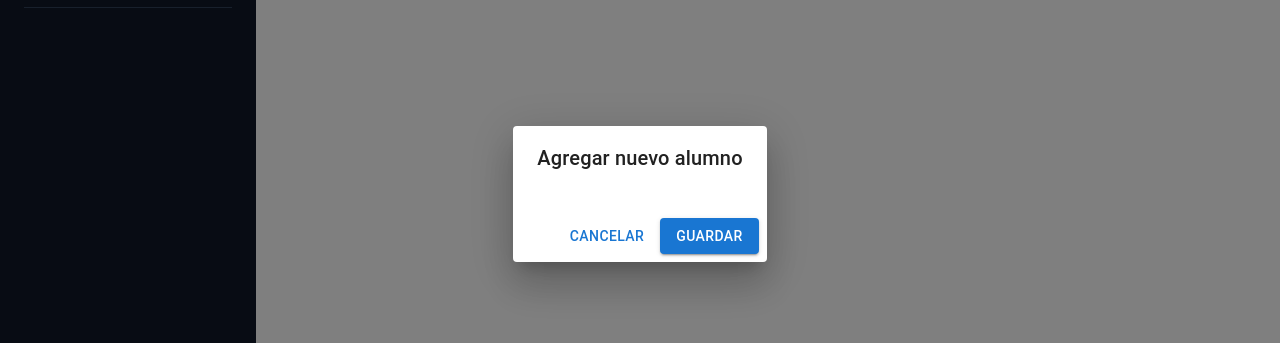
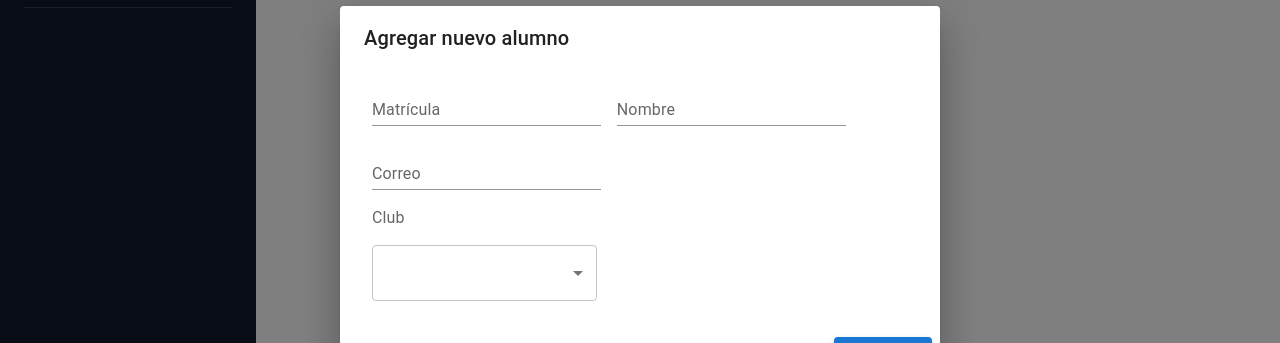
Before and after one commit to ElioenaiJs/clubs-unsis, a React (Vite) app: page /clubs-unsis/add-student in a window 1280 px wide. Both pictures are taken after a click on the button "+ AGREGAR ALUMNO". Shown: the part 206-549 px from the top of the page. Built offline with nearby package versions, Linux system fonts and the light colour scheme; no server answers; the database is empty.

Commit message:
feat: Add a form to add new students in the DialogAddStudent component

```diff
--- a/src/components/user/DialogAddStudent.tsx
+++ b/src/components/user/DialogAddStudent.tsx
@@ -1,5 +1,18 @@
 // DialogAddStudent.tsx
-import { Dialog, DialogTitle, DialogContent, DialogActions, Button } from '@mui/material';
+import {
+  Dialog,
+  DialogTitle,
+  DialogContent,
+  DialogActions,
+  Button,
+  TextField,
+  Box,
+  InputLabel,
+  Select,
+  SelectChangeEvent,
+  MenuItem,
+} from "@mui/material";
+import React from "react";
 
 interface DialogAddStudentProps {
   open: boolean;
@@ -7,15 +20,43 @@ interface DialogAddStudentProps {
 }
 
 export function DialogAddStudent({ open, onClose }: DialogAddStudentProps) {
+  const [age, setAge] = React.useState("");
+
+  const handleChange = (event: SelectChangeEvent) => {
+    setAge(event.target.value as string);
+  };
   return (
     <Dialog open={open} onClose={onClose}>
       <DialogTitle>Agregar nuevo alumno</DialogTitle>
       <DialogContent>
-        {/* Contenido del formulario */}
+        <Box
+          component="form"
+          sx={{ "& > :not(style)": { m: 1, width: "25ch" } }}
+          noValidate
+          autoComplete="off"
+        >
+          <TextField id="standard-basic" label="Matrícula" variant="standard" />
+          <TextField id="standard-basic" label="Nombre" variant="standard" />
+          <TextField id="standard-basic" label="Correo" variant="standard" />
+          <InputLabel id="demo-simple-select-label">Club</InputLabel>
+          <Select
+            labelId="demo-simple-select-label"
+            id="demo-simple-select"
+            value={age}
+            label="Age"
+            onChange={handleChange}
+          >
+            <MenuItem value={'club_ajedrez'}>Ajedrez</MenuItem>
+            <MenuItem value={'club_danza'}>Danza</MenuItem>
+            <MenuItem value={'club_taekwondo'}>Taekwondo</MenuItem>
+          </Select>
+        </Box>{" "}
       </DialogContent>
       <DialogActions>
         <Button onClick={onClose}>Cancelar</Button>
-        <Button onClick={onClose} variant="contained">Guardar</Button>
+        <Button onClick={onClose} variant="contained">
+          Guardar
+        </Button>
       </DialogActions>
     </Dialog>
   );
```
